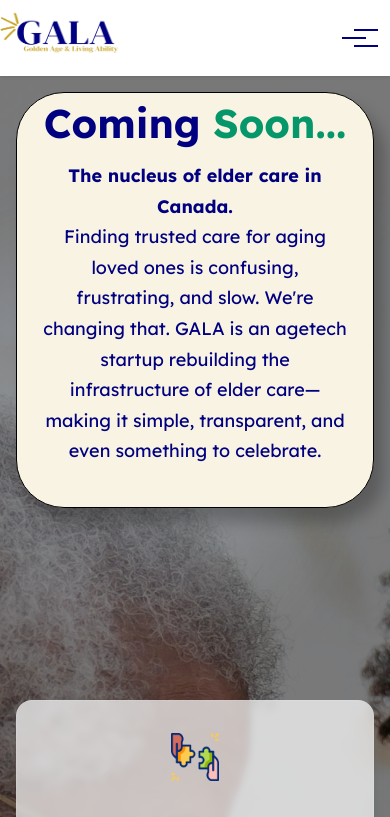
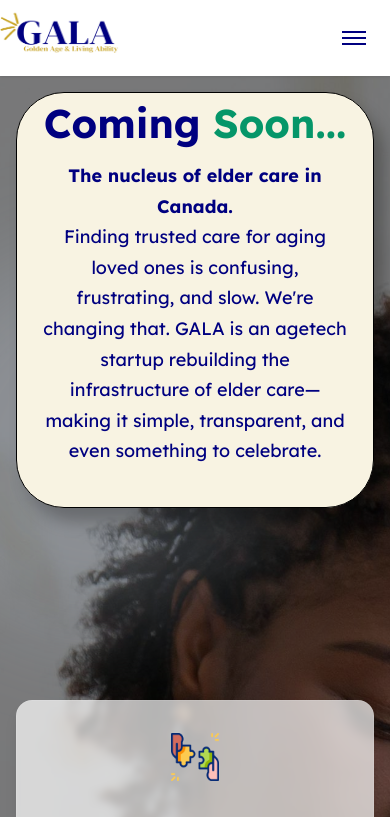
Before and after one commit to Technical-galacares/gala-care, a React (Vite) app: page / in a window 390 px wide. Shown: the top 817 px of the page. Built offline with nearby package versions, Linux system fonts and the light colour scheme; a web font is replaced by a local one.

Commit message:
hamburger menu

```diff
--- a/src/App.css
+++ b/src/App.css
@@ -22,6 +22,7 @@
   background-repeat: no-repeat;
   min-height: 100vh;
   position: relative;
+  width: 100%;
 }
 
 .bg-gradient::before {
@@ -111,6 +112,7 @@
   height: 2px;
   background: #000080;
   transition: all 0.3s ease-in-out;
+  margin: 6px 0;
 }
 
 .hamburger::before,
@@ -121,14 +123,15 @@
   height: 2px;
   background: #000080;
   transition: all 0.3s ease-in-out;
+  left: 0;
 }
 
 .hamburger::before {
-  transform: translateY(-8px);
+  top: -6px;
 }
 
 .hamburger::after {
-  transform: translateY(8px);
+  bottom: -6px;
 }
 
 .hamburger.open {
@@ -137,10 +140,12 @@
 
 .hamburger.open::before {
   transform: rotate(45deg);
+  top: 0;
 }
 
 .hamburger.open::after {
   transform: rotate(-45deg);
+  bottom: 0;
 }
 
 .nav-links {
@@ -168,6 +173,11 @@
 
 /* Mobile Responsive Styles */
 @media (max-width: 768px) {
+  .bg-gradient {
+    background-position: center center;
+    background-attachment: scroll;
+  }
+
   .mobile-menu-button {
     display: block;
   }
@@ -197,6 +207,12 @@
 
   .navbar {
     height: 60px;
+  }
+}
+
+@media (max-width: 480px) {
+  .bg-gradient {
+    background-position: 60% center;
   }
 }
 
```
